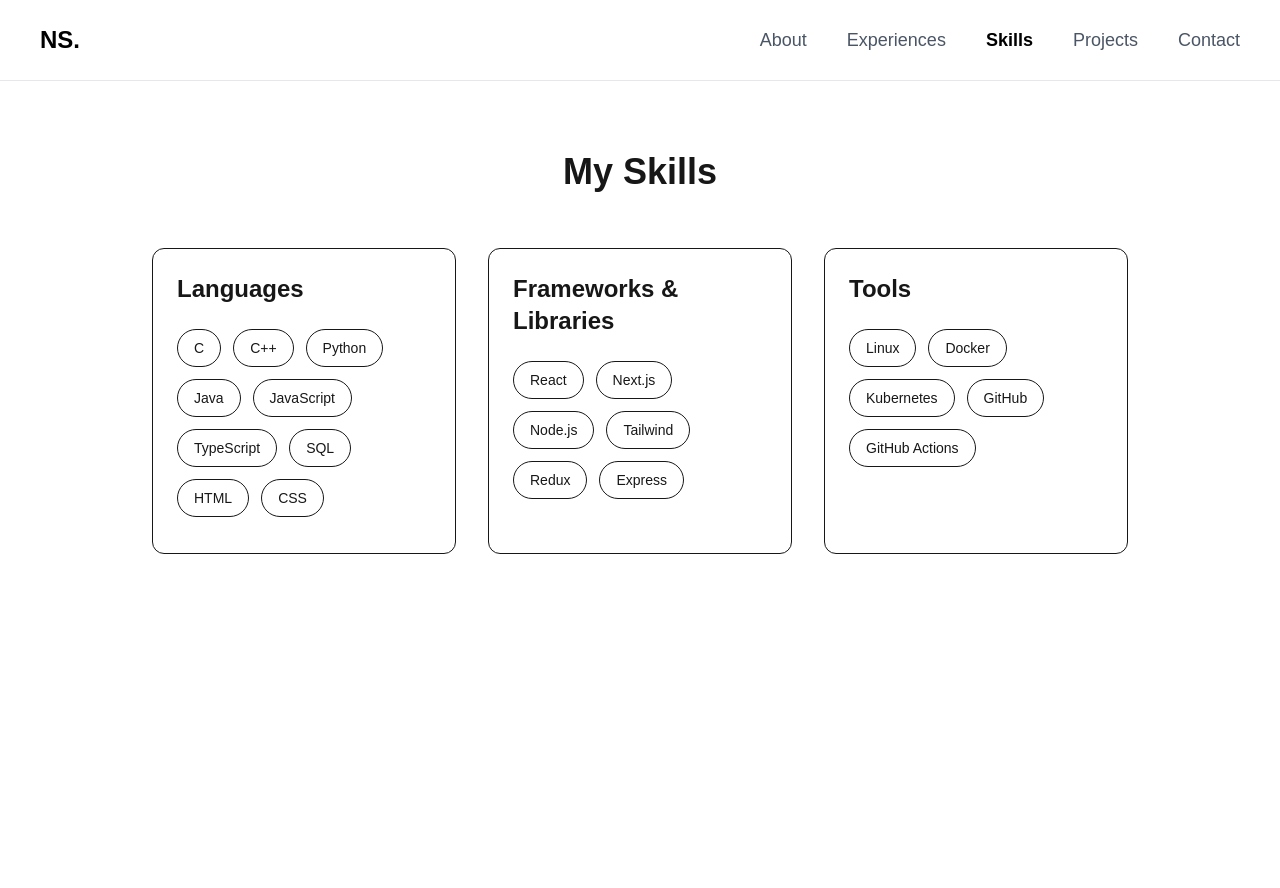
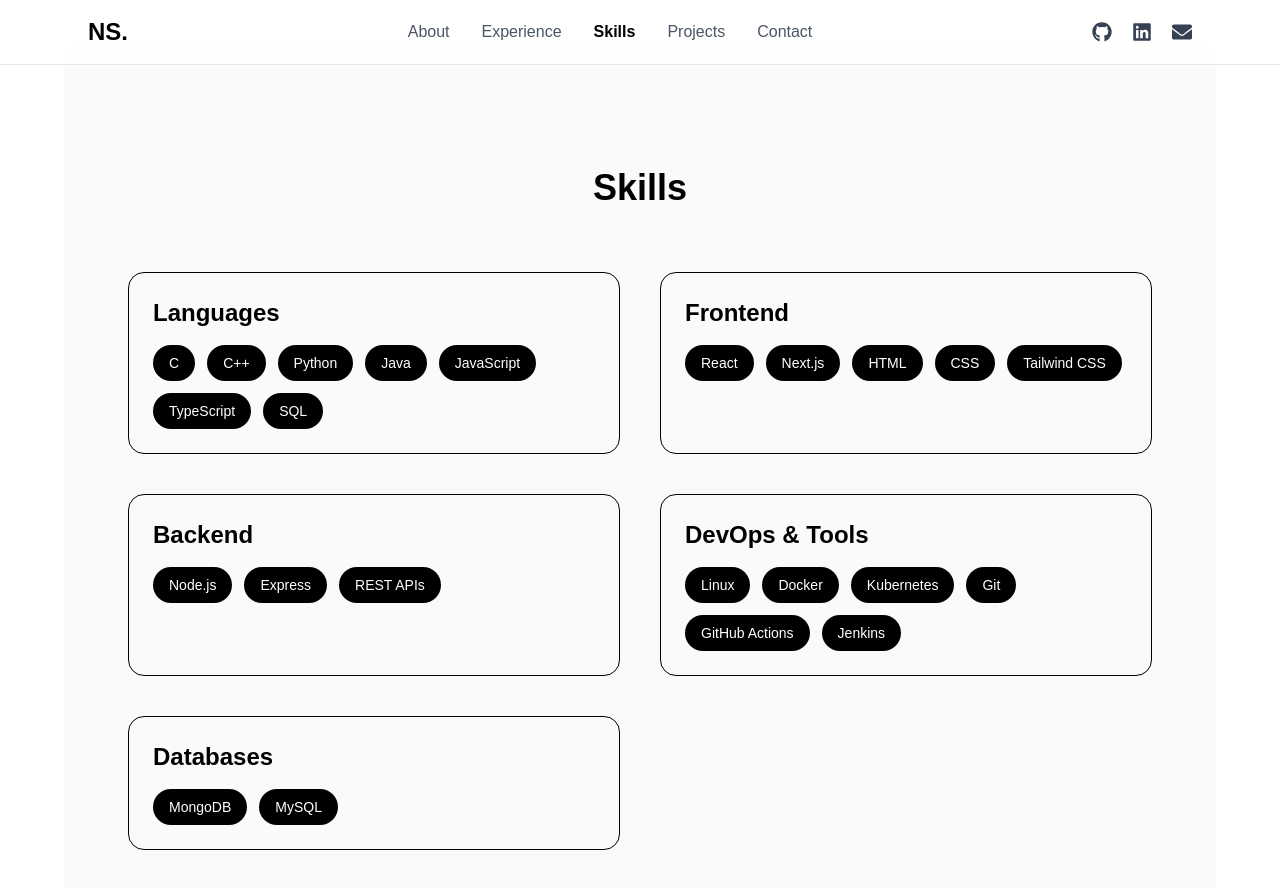
Before and after one commit to Naveen4421/My_portfolio, a Next.js app: page /skills in a window 1280 px wide. Shown: the top 888 px of the page. Before the commit the page ends 800 px from the top, so only its background shows below. Built offline with nearby package versions, Linux system fonts and the light colour scheme.

Commit message:
Finalize portfolio with experience, skills, projects and contact sections

```diff
--- a/app/contact/page.tsx
+++ b/app/contact/page.tsx
@@ -3,49 +3,106 @@
 
 export default function Contact() {
   return (
-    <div>
-      <h1 className="text-5xl font-bold mb-6">Contact Me</h1>
+    <section className="min-h-screen px-6 pt-32 pb-20 bg-zinc-50 dark:bg-black text-black dark:text-white">
+      <div className="max-w-5xl mx-auto">
 
-      <p className="mb-10 text-lg">
-        Feel free to reach out for collaborations or opportunities.
-      </p>
+        <h1 className="text-5xl font-bold mb-6">
+          Contact Me
+        </h1>
 
-      <div className="grid grid-cols-1 md:grid-cols-2 gap-20">
-        <div className="space-y-8 text-lg">
-          <div>
-            <FiMail size={30} />
-            <p className="font-semibold mt-2">Email</p>
-            <p>navi25231@gmail.com</p>
+        <p className="mb-16 text-lg text-gray-600 dark:text-gray-400">
+          Feel free to reach out for collaborations, internships, or opportunities.
+        </p>
+
+        <div className="grid grid-cols-1 md:grid-cols-2 gap-20">
+
+          {/* LEFT: CONTACT INFO */}
+          <div className="space-y-10 text-lg">
+
+            <div className="flex items-start gap-4">
+              <FiMail size={26} />
+              <div>
+                <p className="font-semibold">Email</p>
+                <a
+                  href="mailto:naveen.siddappa44@gmail.com"
+                  className="text-gray-600 dark:text-gray-400 hover:underline"
+                >
+                  naveen.siddappa44@gmail.com
+                </a>
+              </div>
+            </div>
+
+            <div className="flex items-start gap-4">
+              <FaLinkedin size={26} />
+              <div>
+                <p className="font-semibold">LinkedIn</p>
+                <a
+                  href="https://linkedin.com/in/naveen-s-44ns"
+                  target="_blank"
+                  rel="noopener noreferrer"
+                  className="text-gray-600 dark:text-gray-400 hover:underline"
+                >
+                  linkedin.com/in/naveen-s-44ns
+                </a>
+              </div>
+            </div>
+
+            <div className="flex items-start gap-4">
+              <FaGithub size={26} />
+              <div>
+                <p className="font-semibold">GitHub</p>
+                <a
+                  href="https://github.com/Naveen4421"
+                  target="_blank"
+                  rel="noopener noreferrer"
+                  className="text-gray-600 dark:text-gray-400 hover:underline"
+                >
+                  github.com/Naveen4421
+                </a>
+              </div>
+            </div>
+
+            <div className="flex items-start gap-4">
+              <FaMapMarkerAlt size={26} />
+              <div>
+                <p className="font-semibold">Location</p>
+                <p className="text-gray-600 dark:text-gray-400">India</p>
+              </div>
+            </div>
           </div>
 
+          {/* RIGHT: CONTACT FORM */}
           <div>
-            <FaLinkedin size={30} />
-            <p className="font-semibold mt-2">LinkedIn</p>
-            <p>linkedi-Naveen S</p>
+            <form className="space-y-6">
+              <input
+                type="text"
+                placeholder="Your Name"
+                className="w-full border border-gray-300 dark:border-gray-700 bg-transparent p-3 rounded-lg focus:outline-none focus:ring-2 focus:ring-black dark:focus:ring-white"
+              />
+
+              <input
+                type="email"
+                placeholder="Your Email"
+                className="w-full border border-gray-300 dark:border-gray-700 bg-transparent p-3 rounded-lg focus:outline-none focus:ring-2 focus:ring-black dark:focus:ring-white"
+              />
+
+              <textarea
+                rows={5}
+                placeholder="Your Message"
+                className="w-full border border-gray-300 dark:border-gray-700 bg-transparent p-3 rounded-lg focus:outline-none focus:ring-2 focus:ring-black dark:focus:ring-white"
+              />
+
+              <button
+                type="submit"
+                className="w-full bg-black dark:bg-white text-white dark:text-black py-3 rounded-lg font-medium hover:opacity-90 transition"
+              >
+                Send Message
+              </button>
+            </form>
           </div>
 
-          <div>
-            <FaGithub size={30} />
-            <p className="font-semibold mt-2">GitHub</p>
-            <p>github-NAveen4421</p>
-          </div>
-
-          <div>
-            <FaMapMarkerAlt size={30} />
-            <p className="font-semibold mt-2">Location</p>
-            <p>India</p>
-          </div>
-        </div>
-
-        <div>
-          <form className="space-y-6">
-            <input type="text" placeholder="Name" className="w-full border p-3 rounded" />
-            <input type="email" placeholder="Email" className="w-full border p-3 rounded" />
-            <textarea rows={5} placeholder="Message" className="w-full border p-3 rounded" />
-            <button className="w-full bg-black text-white py-3 rounded">Send Message</button>
-          </form>
         </div>
       </div>
-    </div>
+    </section>
   );
 }
--- a/app/projects/page.tsx
+++ b/app/projects/page.tsx
@@ -1,38 +1,47 @@
 export default function Projects() {
   return (
-    <div>
-      <h1 className="text-5xl font-bold mb-10">My Projects</h1>
+    <section className="min-h-screen px-6 pt-32 pb-20 bg-zinc-50 dark:bg-black text-black dark:text-white">
+      <div className="max-w-5xl mx-auto">
+
+        <h1 className="text-5xl font-bold mb-16">
+          My Projects
+        </h1>
 
         <div className="grid grid-cols-1 md:grid-cols-2 gap-10">
 
           {/* Project 1 */}
-        <div className="p-6 border rounded-lg shadow">
-          <h2 className="text-2xl font-semibold">Portfolio Website</h2>
-          <p className="text-lg mt-2 text-gray-600">
-            Built using Next.js, React and Tailwind CSS.
+          <div className="p-6 border rounded-xl hover:shadow-lg transition">
+            <h2 className="text-2xl font-semibold">
+              Portfolio Website
+            </h2>
+            <p className="text-lg mt-2 text-gray-600 dark:text-gray-400">
+              Built using Next.js, React, and Tailwind CSS.
             </p>
           </div>
 
           {/* Project 2 */}
-        <div className="p-6 border rounded-lg shadow">
-          <h2 className="text-2xl font-semibold">Flight Price Predictor</h2>
-          <p className="text-lg mt-2 text-gray-600">
+          <div className="p-6 border rounded-xl hover:shadow-lg transition">
+            <h2 className="text-2xl font-semibold">
+              Flight Price Predictor
+            </h2>
+            <p className="text-lg mt-2 text-gray-600 dark:text-gray-400">
               Machine learning project using RandomForest.
             </p>
           </div>
 
-        {/* ✅ New Project 3 */}
-        <div className="p-6 border rounded-lg shadow">
+          {/* Project 3 */}
+          <div className="p-6 border rounded-xl hover:shadow-lg transition md:col-span-2">
             <h2 className="text-2xl font-semibold">
               CI/CD Pipeline for Full-Stack Application
             </h2>
-          <p className="text-lg mt-2 text-gray-600">
+            <p className="text-lg mt-2 text-gray-600 dark:text-gray-400">
               Automated CI/CD pipeline using Docker, Jenkins, and Kubernetes to
-            build, test and deploy a full-stack web application.
+              build, test, and deploy a full-stack web application.
             </p>
           </div>
 
         </div>
       </div>
+    </section>
   );
 }
--- a/app/skills/page.tsx
+++ b/app/skills/page.tsx
@@ -1,58 +1,66 @@
-const Tag = ({ children }: { children: React.ReactNode }) => (
-  <span className="px-4 py-2 border rounded-full text-sm mr-3 mb-3 inline-block
-    hover:bg-white hover:text-black transition">
-    {children}
-  </span>
-);
+export default function SkillsPage() {
+  const skillGroups = [
+    {
+      title: "Languages",
+      skills: ["C", "C++", "Python","Java", "JavaScript", "TypeScript", "SQL"],
+    },
+    {
+      title: "Frontend",
+      skills: ["React", "Next.js", "HTML", "CSS", "Tailwind CSS"],
+    },
+    {
+      title: "Backend",
+      skills: ["Node.js", "Express", "REST APIs"],
+    },
+    {
+      title: "DevOps & Tools",
+      skills: [
+        "Linux",
+        "Docker",
+        "Kubernetes",
+        "Git",
+        "GitHub Actions",
+        "Jenkins",
+      ],
+    },
+    {
+      title: "Databases",
+      skills: ["MongoDB", "MySQL"],
+    },
+  ];
 
-export default function Skills() {
   return (
-    <section className="pt-28 px-6 max-w-5xl mx-auto">
-      <h1 className="text-4xl font-bold mb-14 text-center">My Skills</h1>
+    <section className="min-h-screen px-6 pt-32 pb-20 bg-zinc-50 dark:bg-black text-black dark:text-white">
+      <div className="max-w-5xl mx-auto">
 
-      <div className="grid grid-cols-1 md:grid-cols-3 gap-8">
+        <h1 className="text-4xl font-bold mb-16 text-center">
+          Skills
+        </h1>
 
-        {/* Languages */}
-        <div className="border rounded-xl p-6 hover:shadow-lg transition">
-          <h2 className="text-2xl font-semibold mb-6">Languages</h2>
-          <div className="flex flex-wrap">
-            <Tag>C</Tag>
-            <Tag>C++</Tag>
-            <Tag>Python</Tag>
-            <Tag>Java</Tag>
-            <Tag>JavaScript</Tag>
-            <Tag>TypeScript</Tag>
-            <Tag>SQL</Tag>
-            <Tag>HTML</Tag>
-            <Tag>CSS</Tag>
-          </div>
-        </div>
+        <div className="grid grid-cols-1 md:grid-cols-2 gap-10">
+          {skillGroups.map((group) => (
+            <div
+              key={group.title}
+              className="border rounded-2xl p-6 hover:shadow-lg transition"
+            >
+              <h2 className="text-2xl font-semibold mb-4">
+                {group.title}
+              </h2>
 
-        {/* Frameworks */}
-        <div className="border rounded-xl p-6 hover:shadow-lg transition">
-          <h2 className="text-2xl font-semibold mb-6">
-            Frameworks & Libraries
-          </h2>
-          <div className="flex flex-wrap">
-            <Tag>React</Tag>
-            <Tag>Next.js</Tag>
-            <Tag>Node.js</Tag>
-            <Tag>Tailwind</Tag>
-            <Tag>Redux</Tag>
-            <Tag>Express</Tag>
-          </div>
-        </div>
-
-        {/* Tools */}
-        <div className="border rounded-xl p-6 hover:shadow-lg transition">
-          <h2 className="text-2xl font-semibold mb-6">Tools</h2>
-          <div className="flex flex-wrap">
-            <Tag>Linux</Tag>
-            <Tag>Docker</Tag>
-            <Tag>Kubernetes</Tag>
-            <Tag>GitHub</Tag>
-            <Tag>GitHub Actions</Tag>
-          </div>
+              <div className="flex flex-wrap gap-3">
+                {group.skills.map((skill) => (
+                  <span
+                    key={skill}
+                    className="px-4 py-2 rounded-full text-sm font-medium
+                               bg-black text-white
+                               dark:bg-white dark:text-black"
+                  >
+                    {skill}
+                  </span>
+                ))}
+              </div>
+            </div>
+          ))}
         </div>
 
       </div>
--- a/components/Navbar.tsx
+++ b/components/Navbar.tsx
@@ -2,6 +2,7 @@
 
 import Link from "next/link";
 import { usePathname } from "next/navigation";
+import { FaGithub, FaLinkedin, FaEnvelope } from "react-icons/fa";
 
 export default function Navbar() {
   const pathname = usePathname();
@@ -14,31 +15,52 @@
     }`;
 
   return (
-    <nav className="fixed top-0 w-full z-50 bg-white dark:bg-black border-b border-gray-200 dark:border-gray-800">
-      <div className="flex justify-between items-center px-10 py-6 text-lg">
+    <nav className="fixed top-0 w-full z-50 bg-white/80 dark:bg-black/80 backdrop-blur border-b border-gray-200 dark:border-gray-800">
+      <div className="max-w-6xl mx-auto flex justify-between items-center px-6 py-4">
+
         {/* Logo */}
         <Link href="/" className="font-bold text-2xl text-black dark:text-white">
           NS.
         </Link>
 
         {/* Links */}
-        <div className="flex gap-10">
-          <Link href="/about" className={linkClass("/about")}>
-            About
-          </Link>
-          <Link href="/experiences" className={linkClass("/experiences")}>
-            Experiences
-          </Link>
-          <Link href="/skills" className={linkClass("/skills")}>
-            Skills
-          </Link>
-          <Link href="/projects" className={linkClass("/projects")}>
-            Projects
-          </Link>
-          <Link href="/contact" className={linkClass("/contact")}>
-            Contact
-          </Link>
+        <div className="hidden md:flex gap-8">
+          <Link href="/about" className={linkClass("/about")}>About</Link>
+          <Link href="/experiences" className={linkClass("/experiences")}>Experience</Link>
+          <Link href="/skills" className={linkClass("/skills")}>Skills</Link>
+          <Link href="/projects" className={linkClass("/projects")}>Projects</Link>
+          <Link href="/contact" className={linkClass("/contact")}>Contact</Link>
         </div>
+
+        {/* Icons */}
+        <div className="flex gap-5 text-xl text-gray-700 dark:text-gray-300">
+          <a
+            href="https://github.com/Naveen4421"
+            target="_blank"
+            aria-label="GitHub"
+            className="hover:scale-110 transition"
+          >
+            <FaGithub />
+          </a>
+
+          <a
+            href="https://linkedin.com/in/naveen-s-44ns"
+            target="_blank"
+            aria-label="LinkedIn"
+            className="hover:scale-110 transition"
+          >
+            <FaLinkedin />
+          </a>
+
+          <a
+            href="mailto:naveen.siddappa@gmail.com"
+            aria-label="Email"
+            className="hover:scale-110 transition"
+          >
+            <FaEnvelope />
+          </a>
+        </div>
+
       </div>
     </nav>
   );
```
Also changed, not shown: app/layout.tsx (+52 -3 lines), public/og-image.png (added). Lines whose indentation alone changed are shown as unchanged.
